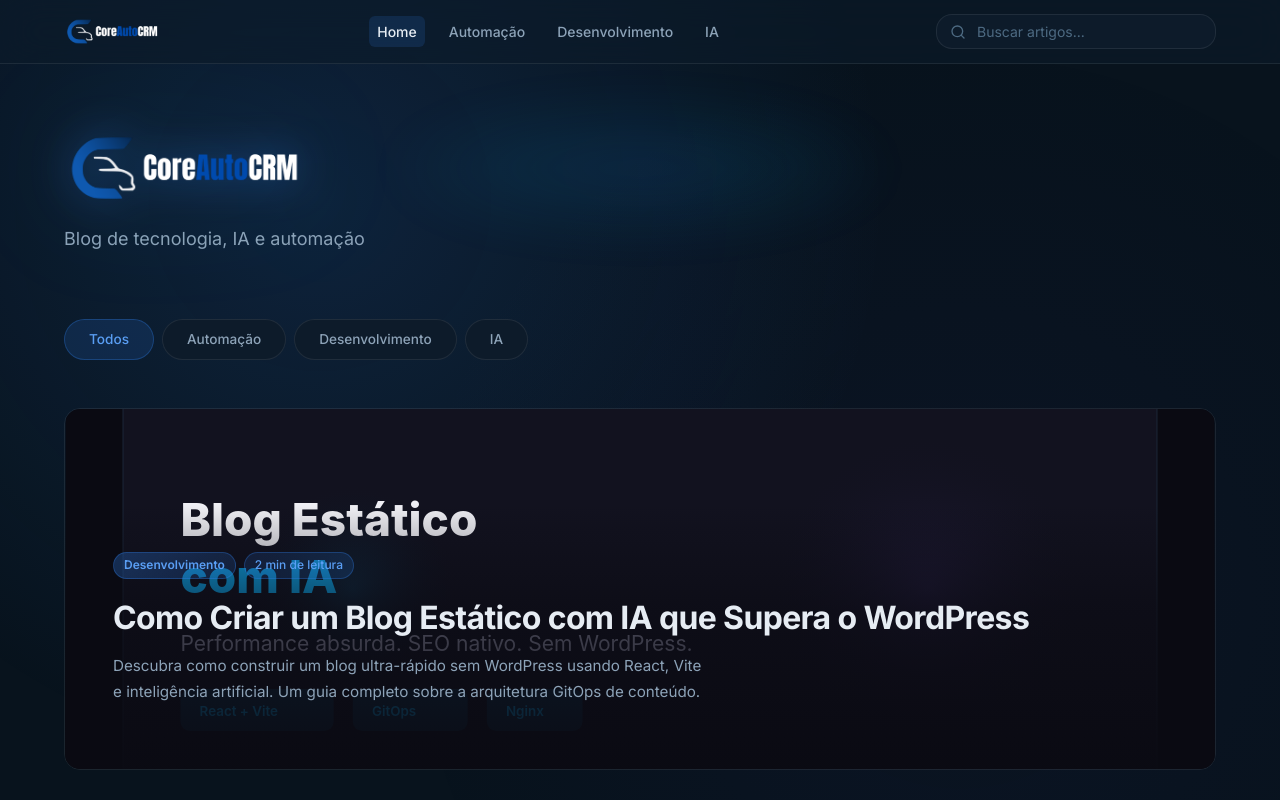
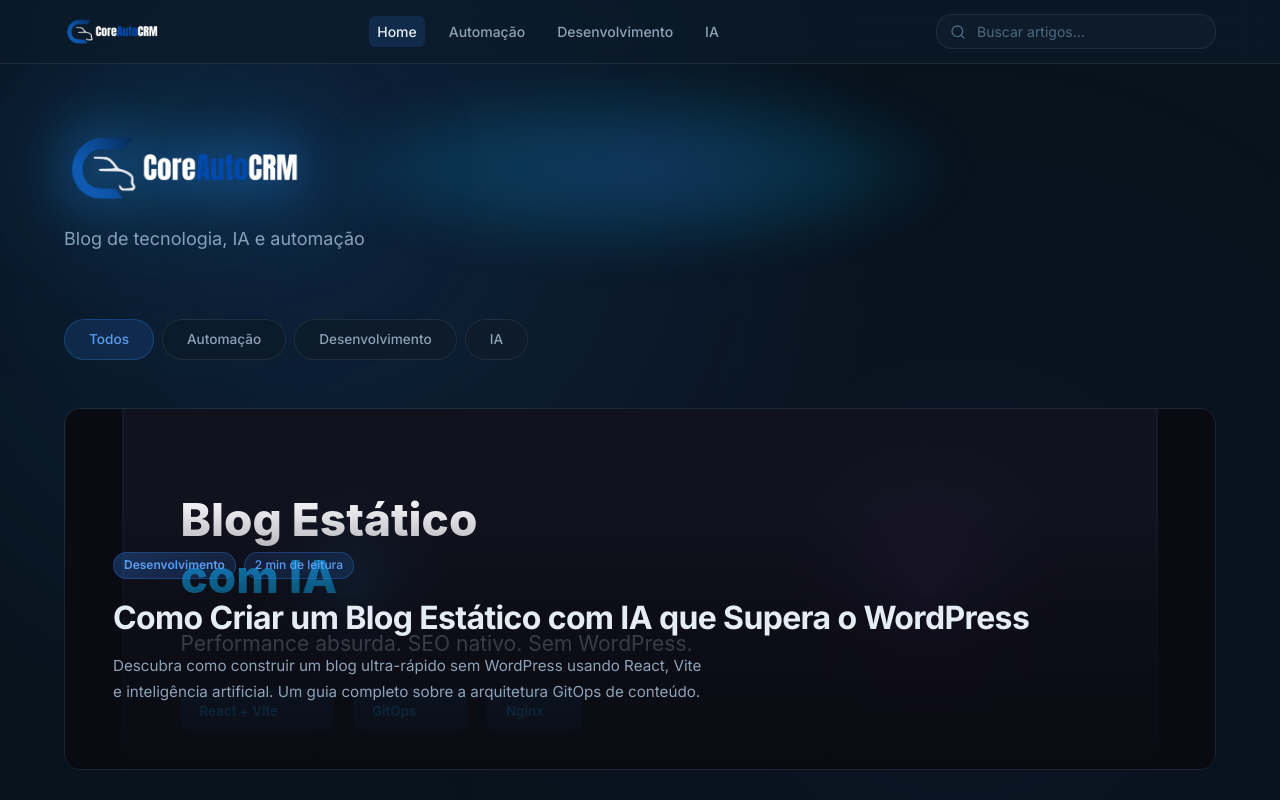
Before and after one commit to rogeriomaciel/coresites-blog, a React (Vite) app: page / in a window 1280 px wide. Shown: the top 800 px of the page. Built offline with nearby package versions, Linux system fonts and the light colour scheme; no server answers.

Commit message:
publish: atualização de conteúdo e build

```diff
--- a/src/index.css
+++ b/src/index.css
@@ -305,16 +305,18 @@ ul, ol {
   position: relative;
   z-index: 1;
   filter:
-    drop-shadow(0 0 20px rgba(47, 128, 237, 0.4))
-    drop-shadow(0 0 60px rgba(0, 194, 255, 0.2));
+    drop-shadow(0 0 25px rgba(47, 128, 237, 0.75))
+    drop-shadow(0 0 50px rgba(0, 194, 255, 0.5))
+    drop-shadow(0 0 100px rgba(47, 128, 237, 0.3));
   transition: filter var(--transition-base), transform var(--transition-base);
 }
 
 .hero-logo-image:hover {
-  transform: scale(1.03);
+  transform: scale(1.04);
   filter:
-    drop-shadow(0 0 25px rgba(47, 128, 237, 0.6))
-    drop-shadow(0 0 80px rgba(0, 194, 255, 0.35));
+    drop-shadow(0 0 35px rgba(47, 128, 237, 0.95))
+    drop-shadow(0 0 70px rgba(0, 194, 255, 0.7))
+    drop-shadow(0 0 120px rgba(47, 128, 237, 0.5));
 }
 
 /* Ambient glow halo behind the logo */
@@ -328,16 +330,16 @@ ul, ol {
   top: 50%;
   left: 50%;
   transform: translate(-50%, -50%);
-  width: clamp(200px, 40vw, 500px);
-  height: clamp(60px, 10vw, 120px);
+  width: clamp(250px, 50vw, 600px);
+  height: clamp(80px, 12vw, 160px);
   background: radial-gradient(
     ellipse at center,
-    rgba(47, 128, 237, 0.15) 0%,
-    rgba(0, 194, 255, 0.08) 40%,
+    rgba(47, 128, 237, 0.3) 0%,
+    rgba(0, 194, 255, 0.15) 45%,
     transparent 70%
   );
   border-radius: 50%;
-  filter: blur(30px);
+  filter: blur(25px);
   z-index: 0;
   animation: hero-glow-pulse 4s ease-in-out infinite;
 }
```
